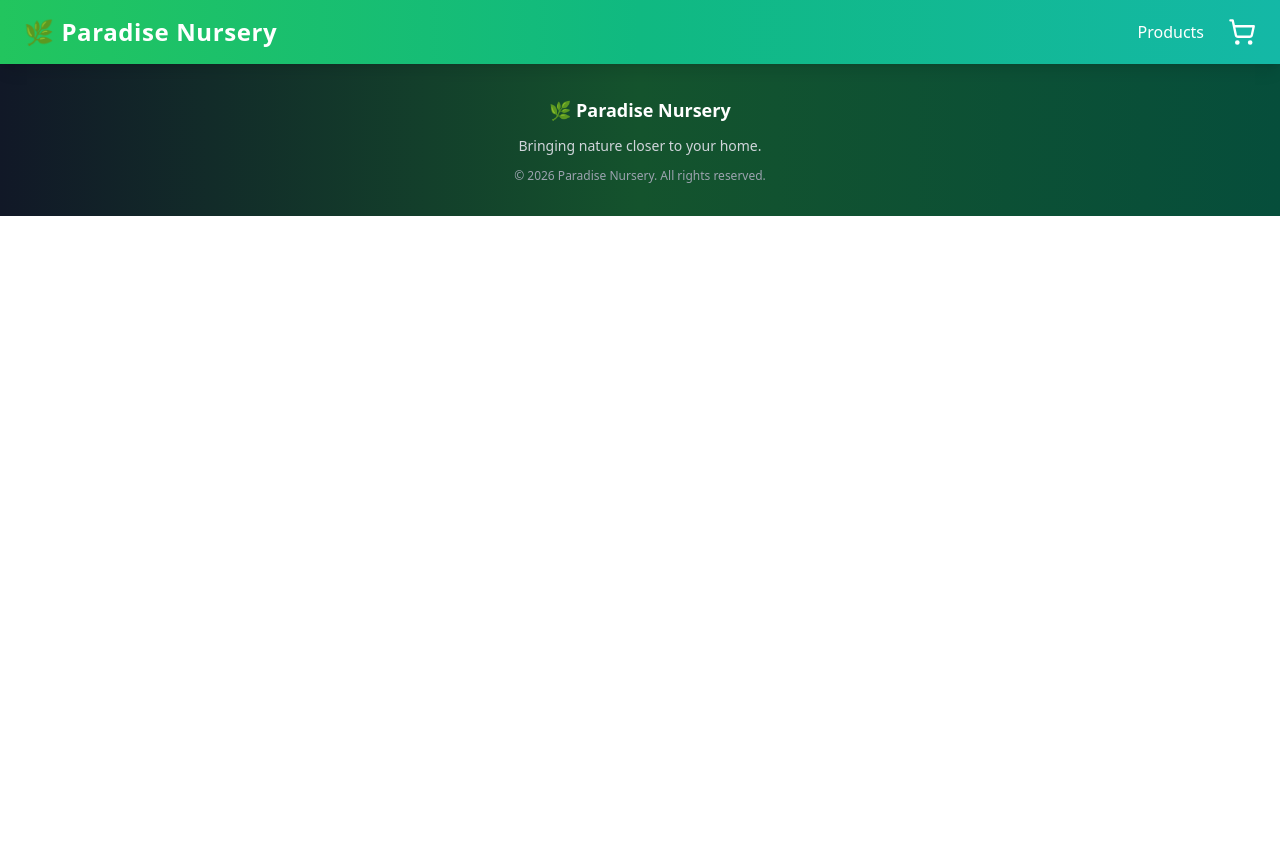
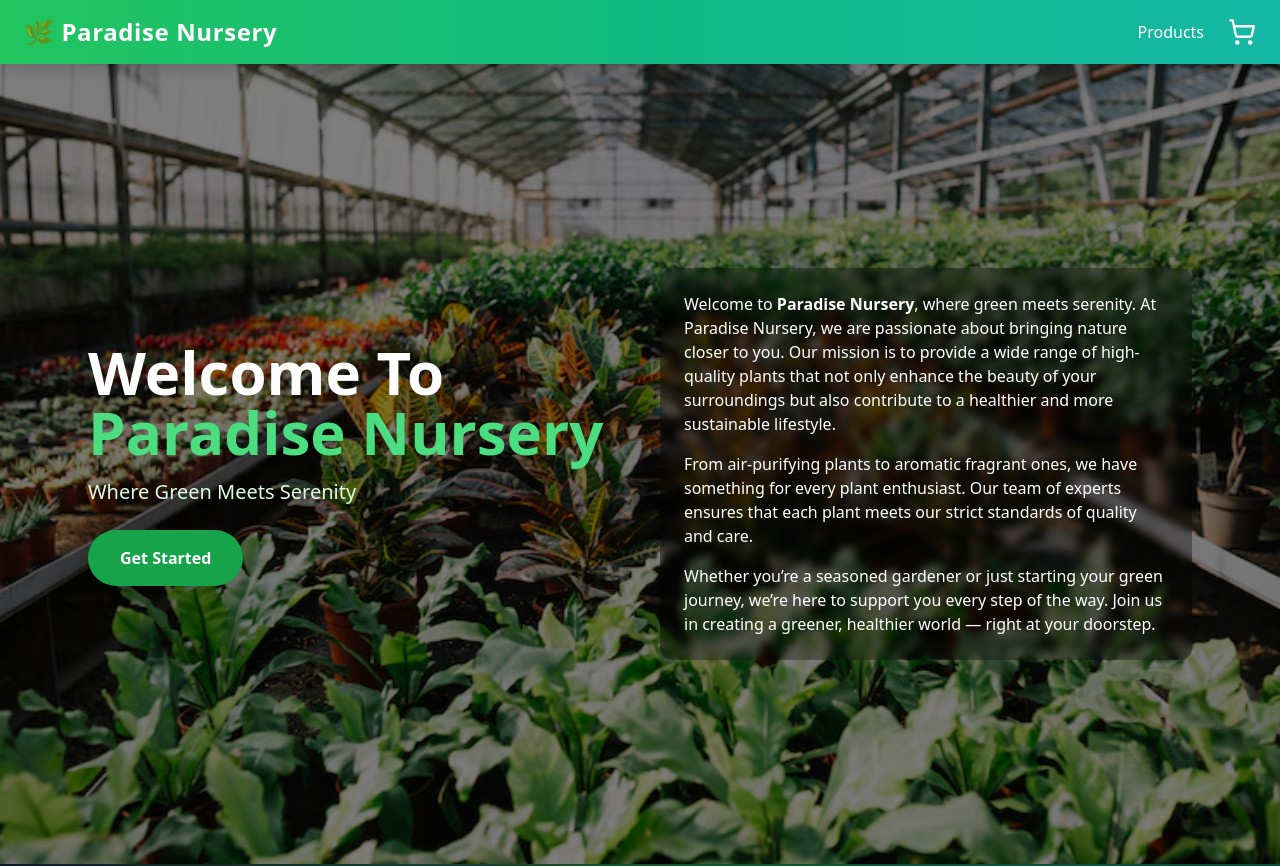
Before and after one commit to sayantan-pachal/Developing-Front-End-Apps-with-React-IBM, a React (Vite) app: page / in a window 1280 px wide. Shown: the top 866 px of the page. Before the commit the page ends 800 px from the top, so only its background shows below. Built offline with nearby package versions, Linux system fonts and the light colour scheme.

Commit message:
update Products

```diff
--- a/src/main.jsx
+++ b/src/main.jsx
@@ -18,7 +18,7 @@ import { CartProvider } from './context/CartContext.jsx'
 const router = createBrowserRouter(
   createRoutesFromElements(
     <Route path="/" element={<Layout />}>
-      <Route path='Developing-Front-End-Apps-with-React-IBM' element={<Landing />} />
+      <Route path='' element={<Landing />} />
       <Route path="products" element={<Products />} />
       <Route path="cart" element={<Cart />} />
       <Route path="*" element={<div className="text-center mt-20 text-xl">Not Found</div>} />
--- a/vite.config.js
+++ b/vite.config.js
@@ -4,5 +4,4 @@ import react from '@vitejs/plugin-react'
 // https://vite.dev/config/
 export default defineConfig({
   plugins: [react()],
-  base: '/Developing-Front-End-Apps-with-React-IBM/',
 })
```
